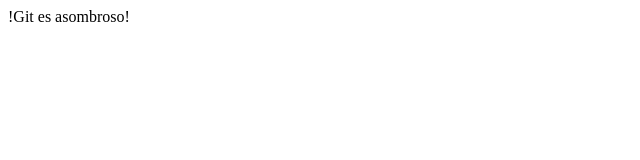
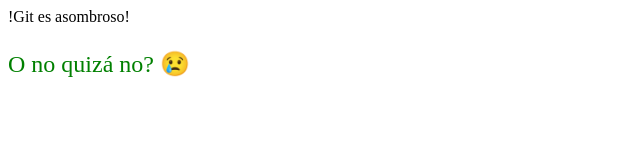
Before and after one commit to cjpachecop/NuevaPagina1994, a plain HTML site: page index.html in a window 1280 px wide. Shown: the whole page, without its empty margins (0-640 px from the left). Drawn offline with Linux system fonts and the light colour scheme.

Commit message:
se añadieron los archivos css y se modifico el index.html

```diff
--- /dev/null
+++ b/css.css
@@ -0,0 +1,5 @@
+p {
+    color: green;
+    font-size: 24px;
+
+}
--- a/index.html
+++ b/index.html
@@ -4,9 +4,11 @@
     <meta charset="UTF-8">
     <meta http-equiv="X-UA-Compatible" content="IE=edge">
     <meta name="viewport" content="width=device-width, initial-scale=1.0">
+    <link rel="stylesheet" href="./css.css">
     <title>Mi Super Pagina</title>
 </head>
 <body>
     !Git es asombroso!
+    <p>O no quizá no? 😢</p>
 </body>
 </html>
```
